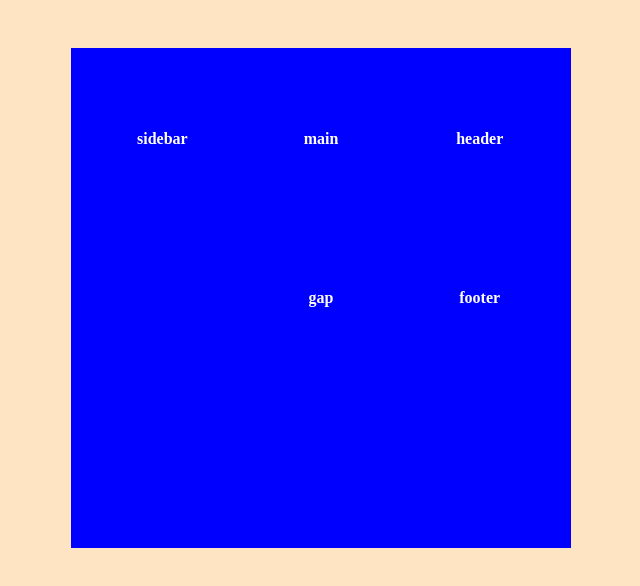
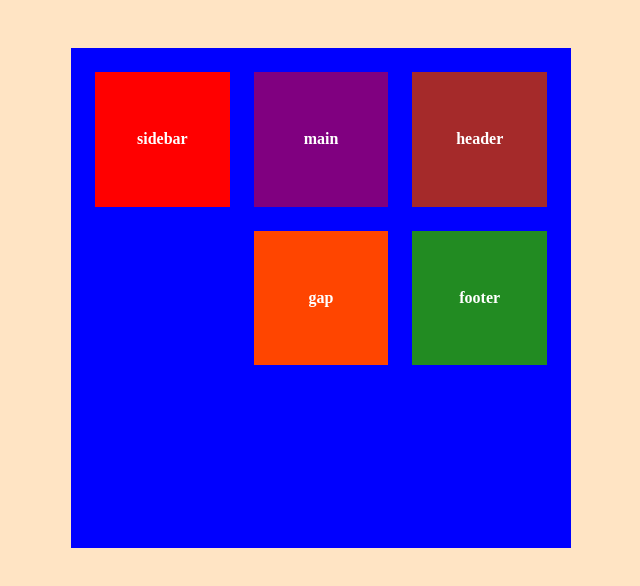
Before and after one commit to ParksoulSliptick/Css-Grid, a plain HTML site: page index.html in a window 1280 px wide. Shown: the whole page, without its empty margins (319-959 px from the left). Drawn offline with Linux system fonts and the light colour scheme.

Commit message:
Aprendimos grid-auto-flow

```diff
--- a/index.html
+++ b/index.html
@@ -8,11 +8,11 @@
 </head>
 <body>
    <div class="container">
-    <div class="header">header</div>
-    <div class="main">main</div>
-    <div class="sidebar">sidebar</div>
-    <div class="footer">footer</div>
-    <div class="gap">gap</div>
+    <div class="item-1">header</div>
+    <div class="item-2">main</div>
+    <div class="item-3">sidebar</div>
+    <div class="item-4">footer</div>
+    <div class="item-5">gap</div>
    </div>
 </body>
 </html>
```
